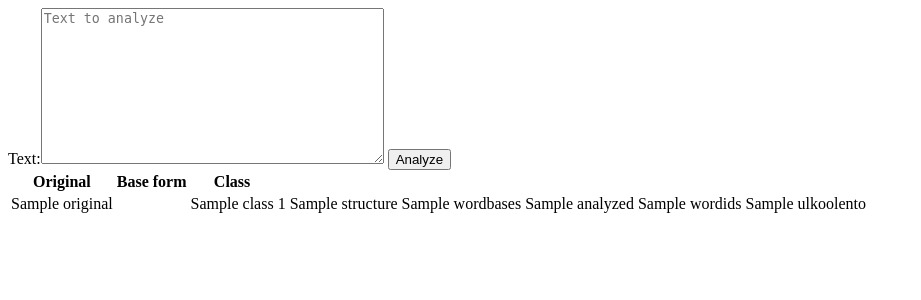
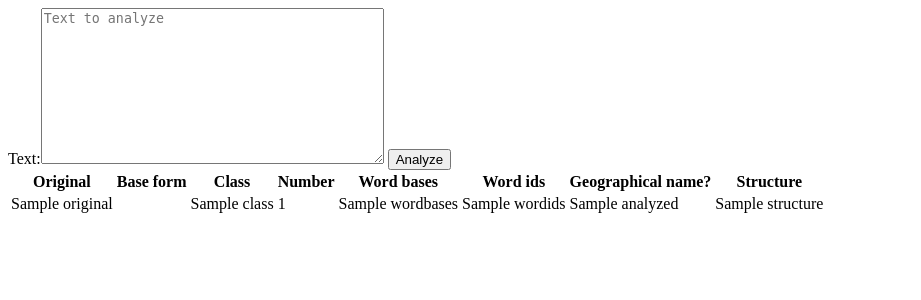
Before and after one commit to aapris/django-voikko-experiments, a Django app: template voiexp/vanalyzer/templates/base.html in a window 1280 px wide. Shown: the top 300 px of the page, without its empty margins (0-921 px from the left). Run offline with Django 3.2, Linux system fonts and the light colour scheme; tables that the repository leaves empty hold one stand-in row (values such as "Sample post"); the template is opened without the code that fills it: values that come from a table or form of the project are taken from there, most other values are stand-ins (such as "Sample title", 1, 10 or a date in 2020); parts of the project's set-up code (start-up, migrations or seed data) failed here and were passed over.

Commit message:
Tune table columns

```diff
--- a/voiexp/vanalyzer/templates/base.html
+++ b/voiexp/vanalyzer/templates/base.html
@@ -24,6 +24,11 @@
  <th>{% trans "Original" %}</th>
  <th>{% trans "Base form" %}</th>
  <th>{% trans "Class" %}</th>
+ <th>{% trans "Number" %}</th>
+ <th>{% trans "Word bases" %}</th>
+ <th>{% trans "Word ids" %}</th>
+ <th>{% trans "Geographical name?" %}</th>
+ <th>{% trans "Structure" %}</th>
 </tr>
 {% for w in analyzed %}
 <tr>
@@ -31,11 +36,10 @@
  <td>{{ w.BASEFORM }}</td>
  <td class="{{ w.CLASS }}">{{ w.CLASS }}</td>
  <td>{{ w.NUMBER }}</td>
+ <td>{{ w.WORDBASES }}</td>
+ <td>{{ w.WORDIDS }}</td>
+ <td>{{ w.POSSIBLE_GEOGRAPHICAL_NAME }}</td>
  <td>{{ w.STRUCTURE }}</td>
- <td>{{ w.WORDBASES }}</td>
- <td>{{ w.POSSIBLE_GEOGRAPHICAL_NAME }}</td>
- <td>{{ w.WORDIDS }}</td>
- <td>{{ w.ulkoolento }}</td>
 </tr>
 {% endfor  %}
 </table>
```
